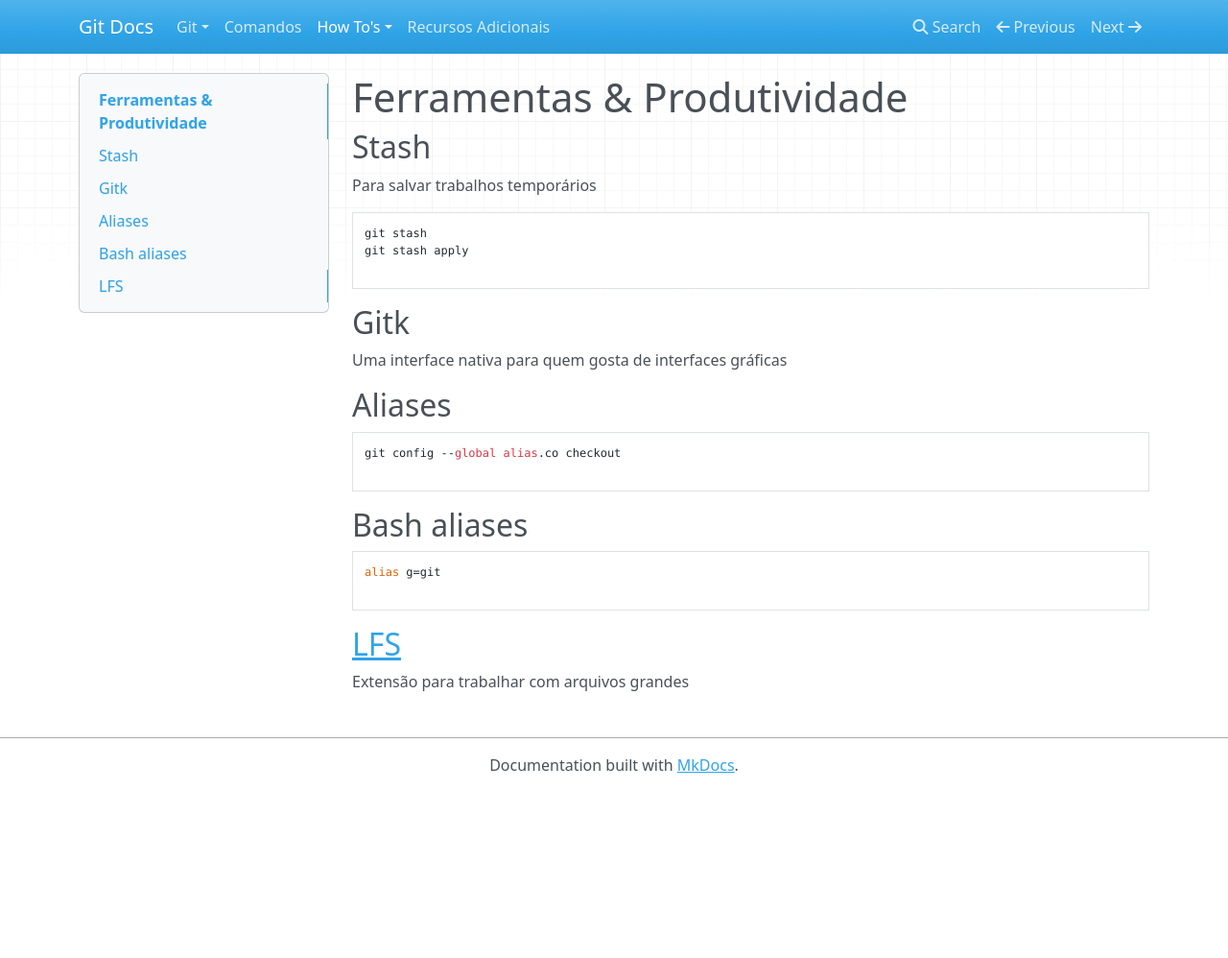
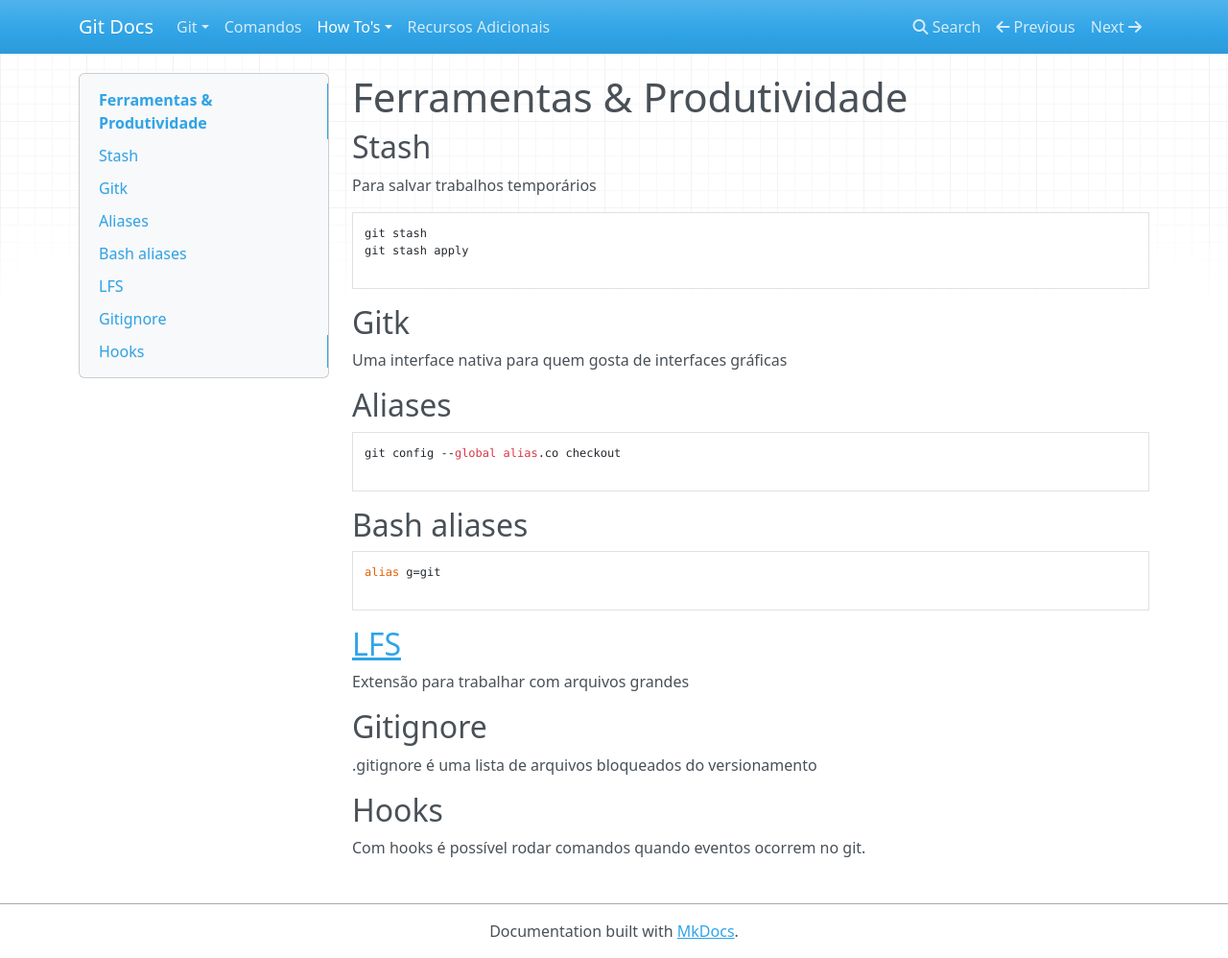
Before and after one commit to jeanCarloMachado/git_course, an MkDocs documentation site: the page built from docs/ferramentas-auxiliares-e-produtividade.md, in a window 1280 px wide and 998 px high. Shown: the whole window at 96% size. Built offline with MkDocs 1.6.1, drawn with Linux system fonts in a browser that asks for light colours; nearby versions of some CDN libraries; old or Windows-style settings are respelled for this version of MkDocs.

Commit message:
build and new tools

```diff
--- a/docs/ferramentas-auxiliares-e-produtividade.md
+++ b/docs/ferramentas-auxiliares-e-produtividade.md
@@ -37,3 +37,15 @@ alias g=git
 ----------------------------------
 
 Extensão para trabalhar com arquivos grandes
+
+
+Gitignore
+---------
+
+.gitignore é uma lista de arquivos bloqueados do versionamento
+
+
+Hooks
+-----
+
+Com hooks é possível rodar comandos quando eventos ocorrem no git.
```
